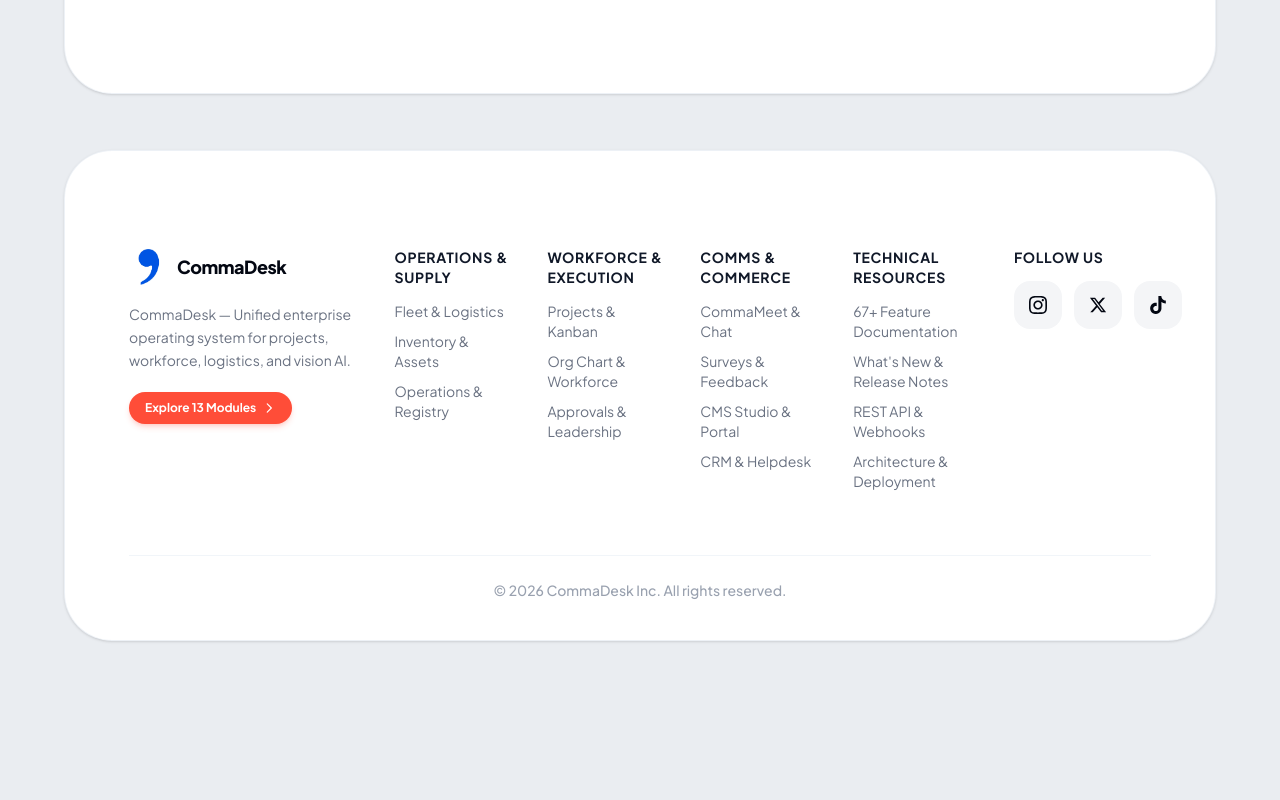
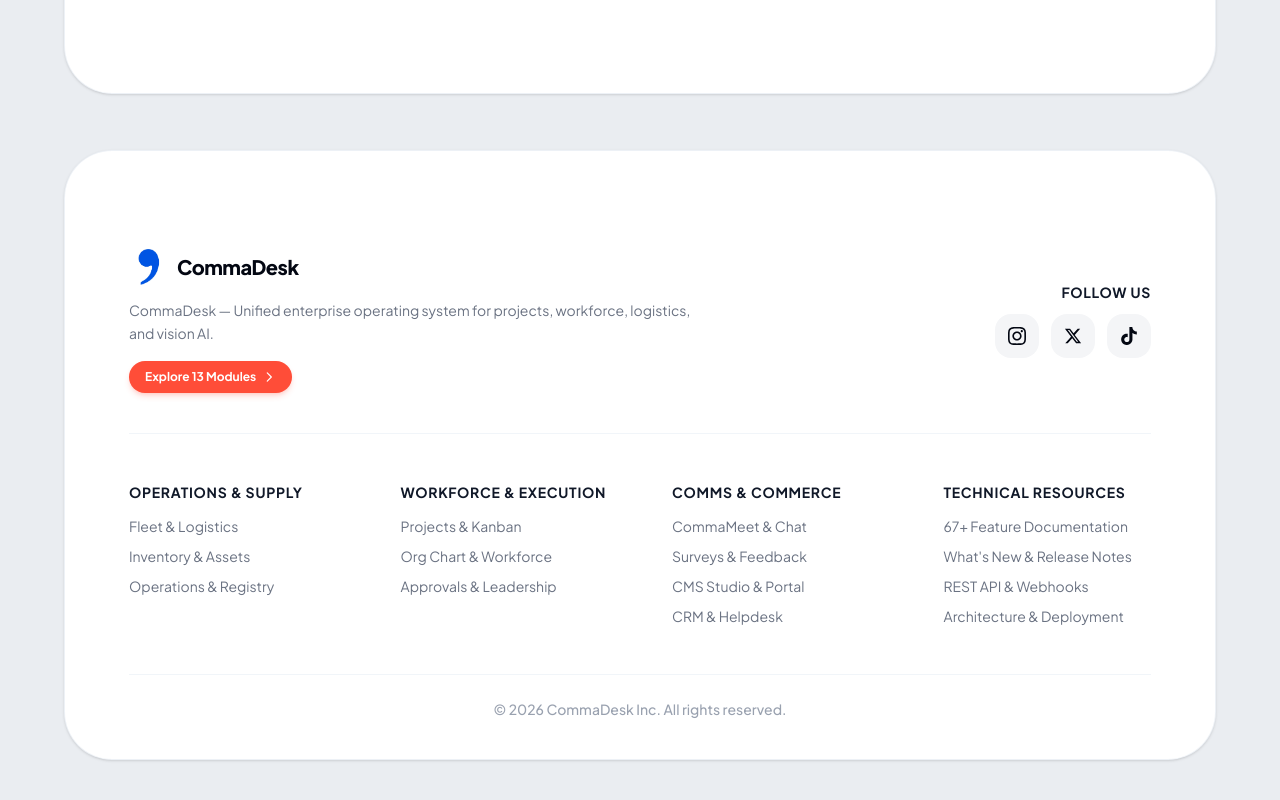
Before and after one commit to dev-pnsang/commadesk-landingpage, a Next.js app: page / in a window 1280 px wide. Shown: the part 5562-6362 px from the top of the page. Before the commit the page ends 6259 px from the top, so only its background shows below. Built offline with nearby package versions, Linux system fonts and the light colour scheme.

Commit message:
fix: redesign footer with 2-tier layout to eliminate cramped link columns

```diff
--- a/src/components/footer/Footer.tsx
+++ b/src/components/footer/Footer.tsx
@@ -17,11 +17,11 @@ export function Footer() {
 
   return (
     <footer className="canvas-card bg-white rounded-[24px] sm:rounded-[44px] md:rounded-[48px] shadow-sm border border-slate-200/60 overflow-hidden relative pt-12 sm:pt-20 md:pt-24 pb-8 sm:pb-10 px-3.5 sm:px-10 md:px-12 lg:px-16 flex flex-col justify-between">
-      {/* Upper Section */}
-      <div className="max-w-6xl mx-auto w-full grid grid-cols-1 md:grid-cols-12 gap-8 sm:gap-10 lg:gap-8 xl:gap-10 pb-10 sm:pb-16 text-left">
-        {/* Col 1: Bio & Branding */}
-        <div className="md:col-span-7 lg:col-span-4 xl:col-span-3 text-left">
-          <Link href="/" className="inline-flex items-center gap-2 mb-4 group">
+      {/* 1. Top Section: Brand Identity & Social Channels */}
+      <div className="max-w-6xl mx-auto w-full flex flex-col sm:flex-row justify-between items-start sm:items-center gap-6 pb-8 sm:pb-10 border-b border-slate-100">
+        {/* Left: Logo, Name & Bio */}
+        <div className="max-w-xl text-left">
+          <Link href="/" className="inline-flex items-center gap-2 mb-3 group">
             <div className="w-10 h-10 bg-white flex items-center justify-center p-0.5 transition-transform group-hover:scale-105">
               <img
                 src="/commadesk/logo_CommaDesk.webp"
@@ -30,15 +30,15 @@ export function Footer() {
               />
             </div>
 
-            <span className="font-extrabold text-lg tracking-tight text-gray-950">
+            <span className="font-extrabold text-xl tracking-tight text-gray-950">
               CommaDesk
             </span>
           </Link>
-          <p className="text-sm font-normal text-gray-500 leading-relaxed max-w-sm">
+          <p className="text-sm font-normal text-gray-500 leading-relaxed">
             {t.footer.bio}
           </p>
 
-          <div className="mt-5">
+          <div className="mt-4">
             <Link
               href="/#features"
               className="inline-flex items-center gap-1.5 px-4 py-2 rounded-full bg-[#FF4D38] hover:bg-[#E03E2A] text-white text-xs font-bold shadow-md shadow-[#FF4D38]/20 transition-all active:scale-95"
@@ -49,8 +49,8 @@ export function Footer() {
           </div>
         </div>
 
-        {/* Col 3 on Tablet (md only): Follow Us đặt cạnh Bio ở hàng trên */}
-        <div className="hidden md:flex lg:hidden md:col-span-5 flex-col md:items-end justify-start space-y-3 sm:space-y-3.5 text-right">
+        {/* Right: Social Media Channels */}
+        <div className="flex flex-col sm:items-end space-y-3 shrink-0 text-left sm:text-right">
           <h4 className="text-xs sm:text-sm font-bold text-gray-900 uppercase tracking-wider">
             {t.footer.followUs}
           </h4>
@@ -58,35 +58,37 @@ export function Footer() {
             <a
               href="#"
               aria-label="Instagram"
-              className="w-10 h-10 rounded-2xl bg-[#F4F5F7] hover:bg-slate-200 text-gray-950 flex items-center justify-center transition-all hover:scale-105 shrink-0"
+              className="w-10 h-10 sm:w-11 sm:h-11 rounded-2xl bg-[#F4F5F7] hover:bg-slate-200 text-gray-950 flex items-center justify-center transition-all hover:scale-105 shrink-0"
             >
-              <InstagramIcon className="w-4 h-4" />
+              <InstagramIcon className="w-4 h-4 sm:w-4.5 sm:h-4.5" />
             </a>
             <a
               href="#"
               aria-label="X Twitter"
-              className="w-10 h-10 rounded-2xl bg-[#F4F5F7] hover:bg-slate-200 text-gray-950 flex items-center justify-center transition-all hover:scale-105 shrink-0"
+              className="w-10 h-10 sm:w-11 sm:h-11 rounded-2xl bg-[#F4F5F7] hover:bg-slate-200 text-gray-950 flex items-center justify-center transition-all hover:scale-105 shrink-0"
             >
-              <TwitterIcon className="w-4 h-4" />
+              <TwitterIcon className="w-4 h-4 sm:w-4.5 sm:h-4.5" />
             </a>
             <a
               href="#"
               aria-label="TikTok"
-              className="w-10 h-10 rounded-2xl bg-[#F4F5F7] hover:bg-slate-200 text-gray-950 flex items-center justify-center transition-all hover:scale-105 shrink-0"
+              className="w-10 h-10 sm:w-11 sm:h-11 rounded-2xl bg-[#F4F5F7] hover:bg-slate-200 text-gray-950 flex items-center justify-center transition-all hover:scale-105 shrink-0"
             >
-              <TikTokIcon className="w-4 h-4" />
+              <TikTokIcon className="w-4 h-4 sm:w-4.5 sm:h-4.5" />
             </a>
           </div>
         </div>
+      </div>
 
-        {/* Col 2: Navigation Links (Full 12 cols trên tablet, 6 cols trên desktop) */}
-        <div className="md:col-span-12 lg:col-span-6 xl:col-span-7 grid grid-cols-2 sm:grid-cols-4 gap-6 sm:gap-8 lg:gap-6 xl:gap-8 text-left pt-2 md:pt-4 lg:pt-0 border-t md:border-t-0 border-slate-100">
+      {/* 2. Middle Section: Navigation Links - Rộng Thênh Thang 4 Cột */}
+      <div className="max-w-6xl mx-auto w-full py-8 sm:py-12">
+        <div className="grid grid-cols-2 md:grid-cols-4 gap-8 sm:gap-10 lg:gap-12 xl:gap-16 text-left">
           {/* Sub-col 1: Operations & Supply */}
-          <div className="space-y-3 sm:space-y-3.5">
-            <h4 className="text-xs sm:text-sm font-bold text-gray-900 uppercase tracking-wider">
+          <div className="space-y-3.5">
+            <h4 className="text-xs sm:text-sm font-bold text-gray-900 uppercase tracking-wider whitespace-nowrap">
               {t.footer.columns.products}
             </h4>
-            <ul className="space-y-2 sm:space-y-2.5 text-xs sm:text-sm text-gray-500">
+            <ul className="space-y-2.5 text-xs sm:text-sm text-gray-500">
               {FOOTER_LINKS.operations.map((link, idx) => (
                 <li key={idx}>
                   <Link
@@ -101,11 +103,11 @@ export function Footer() {
           </div>
 
           {/* Sub-col 2: Workforce & Execution */}
-          <div className="space-y-3 sm:space-y-3.5">
-            <h4 className="text-xs sm:text-sm font-bold text-gray-900 uppercase tracking-wider">
+          <div className="space-y-3.5">
+            <h4 className="text-xs sm:text-sm font-bold text-gray-900 uppercase tracking-wider whitespace-nowrap">
               {t.footer.columns.workforce}
             </h4>
-            <ul className="space-y-2 sm:space-y-2.5 text-xs sm:text-sm text-gray-500">
+            <ul className="space-y-2.5 text-xs sm:text-sm text-gray-500">
               {FOOTER_LINKS.workforce.map((link, idx) => (
                 <li key={idx}>
                   <Link
@@ -120,11 +122,11 @@ export function Footer() {
           </div>
 
           {/* Sub-col 3: Comms & Commerce */}
-          <div className="space-y-3 sm:space-y-3.5">
-            <h4 className="text-xs sm:text-sm font-bold text-gray-900 uppercase tracking-wider">
+          <div className="space-y-3.5">
+            <h4 className="text-xs sm:text-sm font-bold text-gray-900 uppercase tracking-wider whitespace-nowrap">
               {t.footer.columns.comms}
             </h4>
-            <ul className="space-y-2 sm:space-y-2.5 text-xs sm:text-sm text-gray-500">
+            <ul className="space-y-2.5 text-xs sm:text-sm text-gray-500">
               {FOOTER_LINKS.comms.map((link, idx) => (
                 <li key={idx}>
                   <Link
@@ -149,11 +151,11 @@ export function Footer() {
           </div>
 
           {/* Sub-col 4: Resources & Releases */}
-          <div className="space-y-3 sm:space-y-3.5">
-            <h4 className="text-xs sm:text-sm font-bold text-gray-900 uppercase tracking-wider">
+          <div className="space-y-3.5">
+            <h4 className="text-xs sm:text-sm font-bold text-gray-900 uppercase tracking-wider whitespace-nowrap">
               {t.footer.columns.resources}
             </h4>
-            <ul className="space-y-2 sm:space-y-2.5 text-xs sm:text-sm text-gray-500">
+            <ul className="space-y-2.5 text-xs sm:text-sm text-gray-500">
               {FOOTER_LINKS.resources.map((link, idx) => (
                 <li key={idx}>
                   <Link
@@ -167,39 +169,9 @@ export function Footer() {
             </ul>
           </div>
         </div>
-
-        {/* Col 3 on Mobile & Desktop: Follow Us */}
-        <div className="block md:hidden lg:block lg:col-span-2 xl:col-span-2 space-y-3 sm:space-y-3.5 shrink-0 text-left pt-2 md:pt-0">
-          <h4 className="text-xs sm:text-sm font-bold text-gray-900 uppercase tracking-wider">
-            {t.footer.followUs}
-          </h4>
-          <div className="flex items-center gap-2.5 sm:gap-3">
-            <a
-              href="#"
-              aria-label="Instagram"
-              className="w-10 h-10 sm:w-11 sm:h-11 md:w-12 md:h-12 rounded-2xl bg-[#F4F5F7] hover:bg-slate-200 text-gray-950 flex items-center justify-center transition-all hover:scale-105 shrink-0"
-            >
-              <InstagramIcon className="w-4 h-4 sm:w-4.5 sm:h-4.5" />
-            </a>
-            <a
-              href="#"
-              aria-label="X Twitter"
-              className="w-10 h-10 sm:w-11 sm:h-11 md:w-12 md:h-12 rounded-2xl bg-[#F4F5F7] hover:bg-slate-200 text-gray-950 flex items-center justify-center transition-all hover:scale-105 shrink-0"
-            >
-              <TwitterIcon className="w-4 h-4 sm:w-4.5 sm:h-4.5" />
-            </a>
-            <a
-              href="#"
-              aria-label="TikTok"
-              className="w-10 h-10 sm:w-11 sm:h-11 md:w-12 md:h-12 rounded-2xl bg-[#F4F5F7] hover:bg-slate-200 text-gray-950 flex items-center justify-center transition-all hover:scale-105 shrink-0"
-            >
-              <TikTokIcon className="w-4 h-4 sm:w-4.5 sm:h-4.5" />
-            </a>
-          </div>
-        </div>
       </div>
 
-      {/* Copyright */}
+      {/* 3. Bottom Section: Copyright */}
       <div className="pt-6 border-t border-slate-100 text-center">
         <p className="text-xs sm:text-sm font-medium text-gray-400">
           {t.footer.copyright}
```
